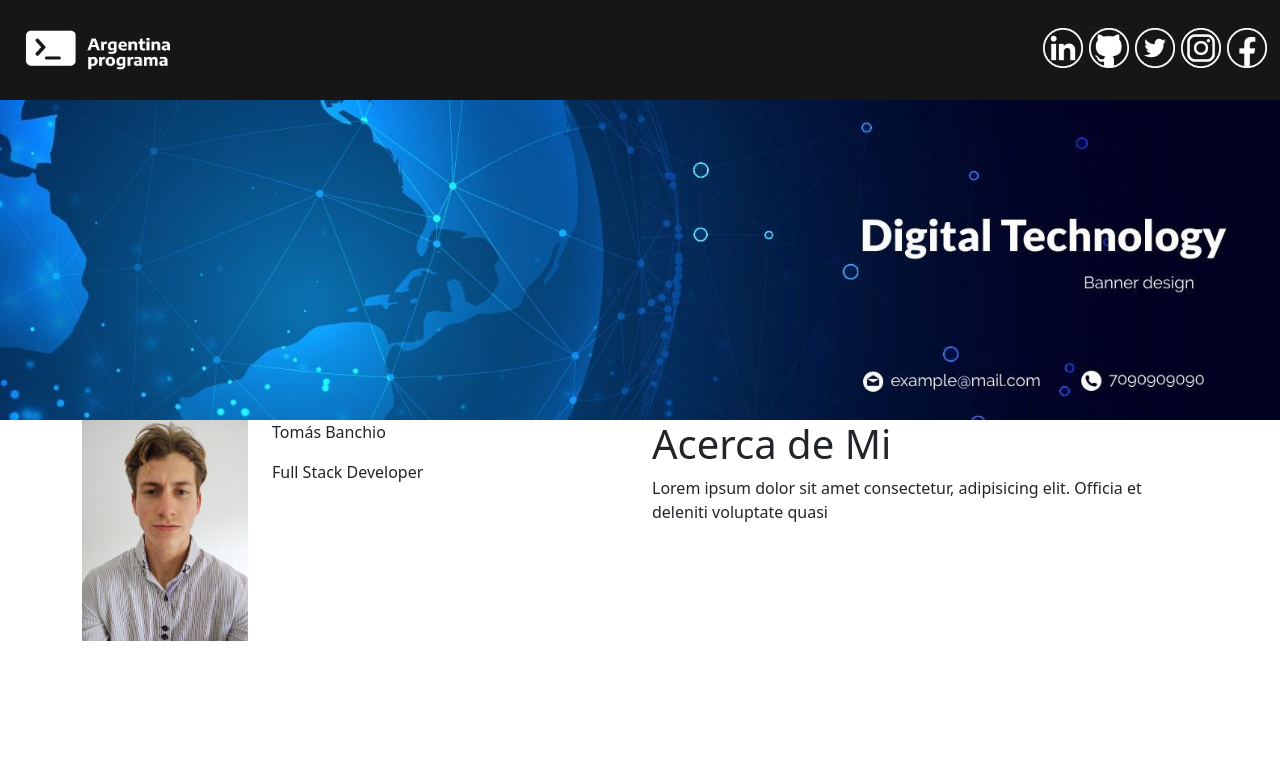
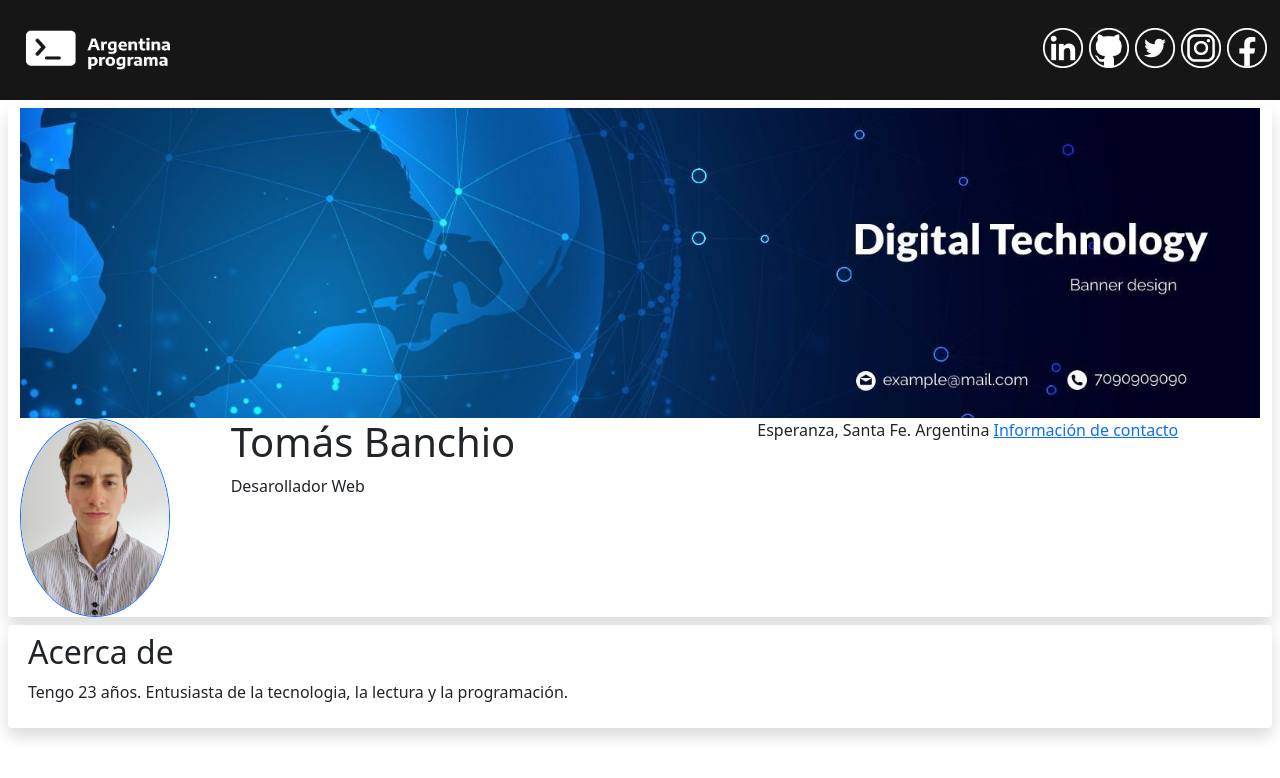
Before and after one commit to tomiban/portfolio_arg_programa, an Angular app: page / in a window 1280 px wide. Shown: the top 778 px of the page. Built offline with nearby package versions, Linux system fonts and the light colour scheme.

Commit message:
Se modifica la estructura de la página

```diff
--- a/src/app/app.component.html
+++ b/src/app/app.component.html
@@ -1,2 +1,3 @@
 <app-header></app-header>
+<app-profile></app-profile>
 <app-acerca-de></app-acerca-de>
--- a/src/app/app.module.ts
+++ b/src/app/app.module.ts
@@ -8,6 +8,7 @@ import { LogoAPComponent } from './components/logo-ap/logo-ap.component';
 import { SocialmediaComponent } from './components/socialmedia/socialmedia.component';
 import { BannerComponent } from './components/banner/banner.component';
 import { AcercaDeComponent } from './components/acerca-de/acerca-de.component';
+import { ProfileComponent } from './components/profile/profile.component';
 
 @NgModule({
   declarations: [
@@ -16,7 +17,8 @@ import { AcercaDeComponent } from './components/acerca-de/acerca-de.component';
     LogoAPComponent,
     SocialmediaComponent,
     BannerComponent,
-    AcercaDeComponent
+    AcercaDeComponent,
+    ProfileComponent
   ],
   imports: [
     BrowserModule,
--- a/src/app/components/acerca-de/acerca-de.component.html
+++ b/src/app/components/acerca-de/acerca-de.component.html
@@ -1,20 +1,8 @@
-<div class="container">
-<div class="row h-200px">
-    <div class="col-2">
-        <img src="../../../assets/foto-perfil.jpg" alt="Foto de perfil" class="img-fluid">
-    </div>
-
-    <div class="col-4">
-        <p>Tomás Banchio</p>
-        <p>Full Stack Developer</p>
-    </div>
-
-    <div class="col-6">
+<div class="row bg-body rounded shadow m-2 p-2">
+    <div class="col-md-8">
         <span>
-            <h1>Acerca de Mi</h1>
-            <p>Lorem ipsum dolor sit amet consectetur, adipisicing elit. Officia et deleniti voluptate quasi</p>
+            <h2>Acerca de</h2>
+            <p>Tengo 23 años. Entusiasta de la tecnologia, la lectura y la programación.</p>
         </span>
     </div>
-
 </div>
-</div>
--- a/src/app/components/banner/banner.component.html
+++ b/src/app/components/banner/banner.component.html
@@ -1 +1,24 @@
-<div><img id="banner" src="../../../assets/banner.jpg" alt="Banner del sitio"></div>
+<div class="row bg-body rounded shadow m-2">
+  <div class="img-fluid">
+    <img id="banner" src="../../../assets/banner.jpg" alt="Banner del sitio" />
+  </div>
+  <div class="col-xs-12 col-sm-2 col-md-2 col-lg2">
+    <img
+      src="../../../assets/foto-perfil.jpg"
+      alt="Foto de perfil"
+      class="img-fluid border border-primary border-1 rounded-circle"
+      width="150px;"
+      height="150px"
+    />
+  </div>
+
+  <div class="col-xs-12 col-sm-5 col-md-5 col-lg5">
+    <h1>Tomás Banchio</h1>
+    <p>Desarollador Web</p>
+  </div>
+
+  <div class="col-xs-12 col-sm-5 col-md-5 col-lg5">
+    <span> Esperanza, Santa Fe. Argentina </span>
+    <span><a href="a">Información de contacto</a></span>
+  </div>
+</div>
--- a/src/app/components/header/header.component.css
+++ b/src/app/components/header/header.component.css
@@ -7,3 +7,7 @@ app-socialmedia{
     margin-top: 25px;
     margin-right: 10px;
 }
+
+.background-profile{
+    background-color: whitesmoke;
+}
--- a/src/app/components/header/header.component.html
+++ b/src/app/components/header/header.component.html
@@ -1,5 +1,4 @@
 <div>
     <app-logo-ap></app-logo-ap>
     <app-socialmedia></app-socialmedia>
-    <app-banner></app-banner>
 </div>
--- /dev/null
+++ b/src/app/components/profile/profile.component.html
@@ -0,0 +1,3 @@
+<div>
+    <app-banner></app-banner>
+</div>
--- /dev/null
+++ b/src/app/components/profile/profile.component.ts
@@ -0,0 +1,15 @@
+import { Component, OnInit } from '@angular/core';
+
+@Component({
+  selector: 'app-profile',
+  templateUrl: './profile.component.html',
+  styleUrls: ['./profile.component.css']
+})
+export class ProfileComponent implements OnInit {
+
+  constructor() { }
+
+  ngOnInit(): void {
+  }
+
+}
```
Also changed, not shown: src/app/components/profile/profile.component.css (added), 1 other file (tests, documents, lock files or other folders).
